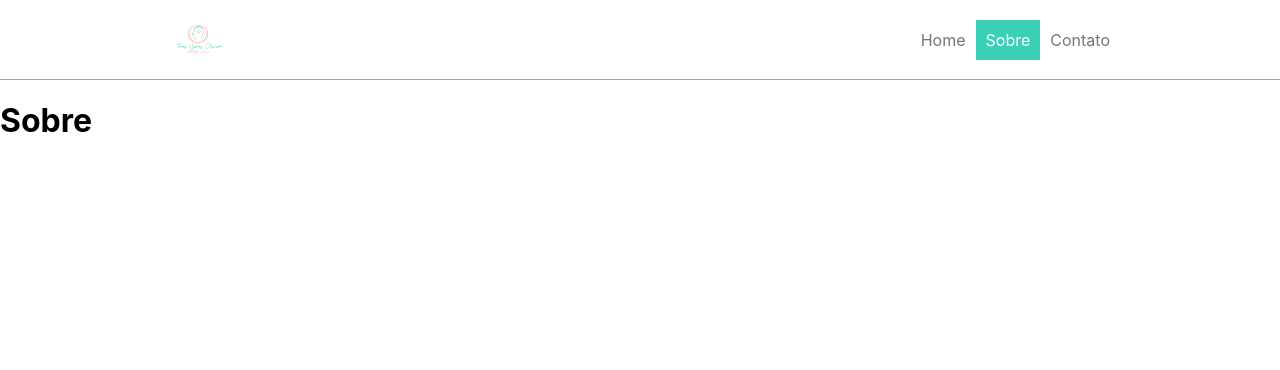
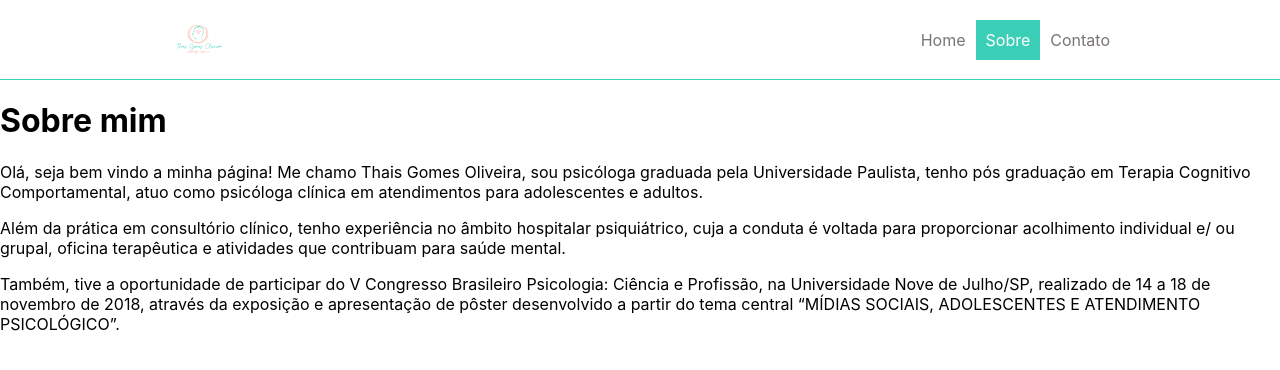
Before and after one commit to marcosrib/site-nextjs, a Next.js app: page /sobre in a window 1280 px wide. Shown: the top 370 px of the page. Built offline with nearby package versions, Linux system fonts and the light colour scheme.

Commit message:
fix: add text about

```diff
--- a/src/pages/index.tsx
+++ b/src/pages/index.tsx
@@ -1,11 +1,11 @@
 import Layout from "../components";
 import styles from '../../styles/Home/Home.module.css'
 export default function Home() {
-  {/*<img src="/home-image.jpeg" className={styles.img} alt="kknknkk"/>*/}
+  {/*<img src="/home-image.jpeg" className={styles.img} alt="kknknkk"/>*/ }
   return (
- <div className={styles.img}>
+    <div className={styles.img}>
 
- </div>
+    </div>
 
   )
 }
--- a/src/pages/sobre/index.tsx
+++ b/src/pages/sobre/index.tsx
@@ -1,7 +1,15 @@
 import React from 'react';
 
 function sobre() {
-  return <h1>Sobre</h1>;
+  return (
+    <div className="sobre-title" >
+      <h1>Sobre mim</h1>
+
+      <p>Olá, seja bem vindo a minha página! Me chamo Thais Gomes Oliveira, sou psicóloga graduada pela Universidade Paulista, tenho pós graduação em Terapia Cognitivo Comportamental, atuo como psicóloga clínica em atendimentos para adolescentes e adultos.</p>
+      <p>Além da prática em consultório clínico, tenho experiência no âmbito hospitalar psiquiátrico, cuja a conduta é voltada para proporcionar acolhimento individual e/ ou grupal, oficina terapêutica e atividades que contribuam para saúde mental.</p>
+      <p>Também, tive a oportunidade de participar do V Congresso Brasileiro Psicologia: Ciência e Profissão, na Universidade Nove de Julho/SP, realizado de 14 a 18 de novembro de 2018, através da exposição e apresentação de pôster desenvolvido a partir do tema central “MÍDIAS SOCIAIS, ADOLESCENTES E ATENDIMENTO PSICOLÓGICO”.</p>
+    </div>
+  )
 }
 
 export default sobre;
```
